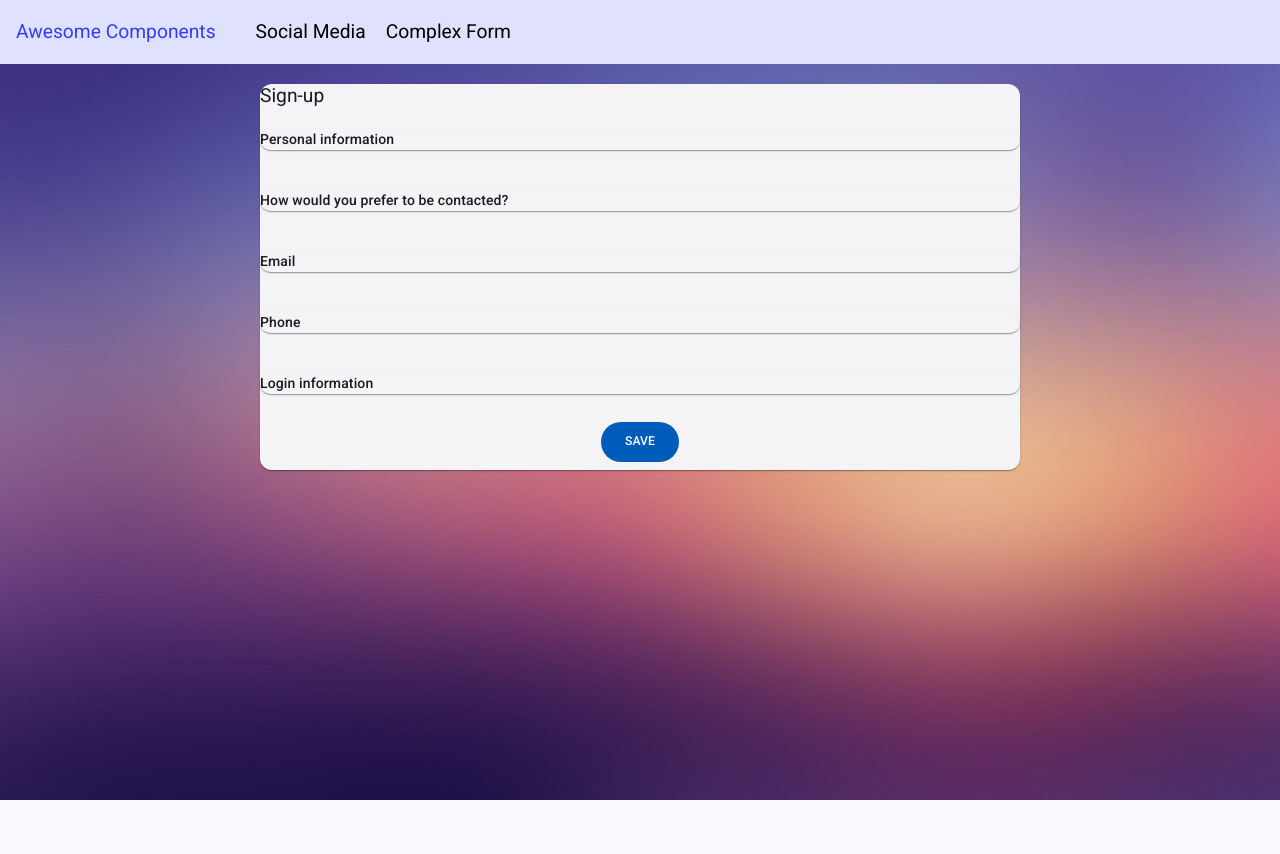
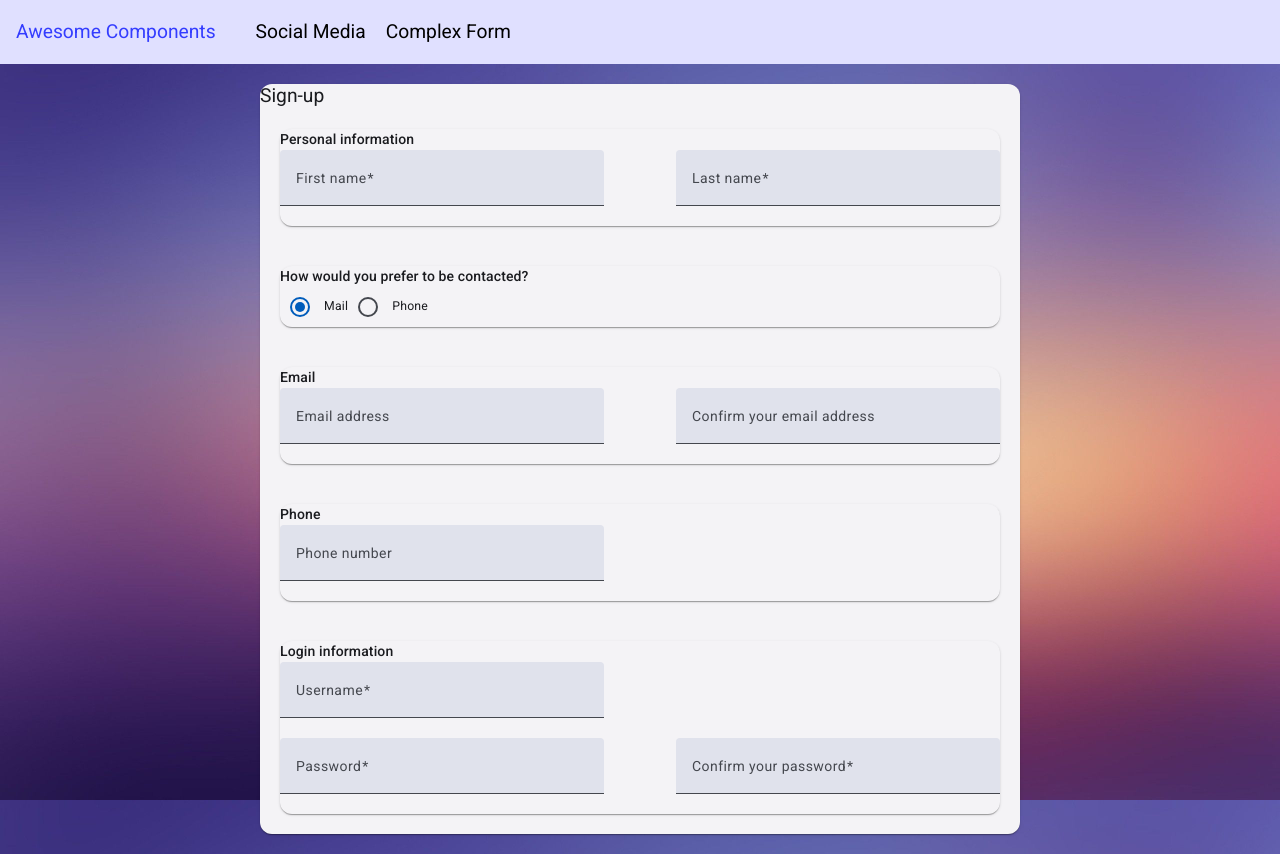
Before and after one commit to Vulcanium/awesome-components, an Angular app: page /complex-form in a window 1280 px wide. Before the commit the page ends 800 px from the top, so only its background shows below. Built offline with nearby package versions, Linux system fonts and the light colour scheme.

Commit message:
Add logic for the "complex-form" feature component + Improve comment text field styling

```diff
--- a/src/app/complex-form/components/complex-form/complex-form.html
+++ b/src/app/complex-form/components/complex-form/complex-form.html
@@ -1,25 +1,71 @@
-<mat-card [formGroup]="mainForm" (ngSubmit)="onSubmitForm()">
+<mat-card [formGroup]="mainForm">
     <mat-card-title>Sign-up</mat-card-title>
 
-    <mat-card class="form-card">
+    <mat-card class="form-card" formGroupName="personalInfo">
         <mat-card-subtitle>Personal information</mat-card-subtitle>
+        <div class="form-row">
+            <mat-form-field appearance="fill">
+                <mat-label>First name</mat-label>
+                <input type="text" matInput formControlName="firstName">
+            </mat-form-field>
+            <mat-form-field appearance="fill">
+                <mat-label>Last name</mat-label>
+                <input type="text" matInput formControlName="lastName">
+            </mat-form-field>
+        </div>
     </mat-card>
+
     <mat-card class="form-card">
         <mat-card-subtitle>How would you prefer to be contacted?</mat-card-subtitle>
+        <mat-radio-group formControlName="contactPreference">
+            <mat-radio-button value="email">Mail</mat-radio-button>
+            <mat-radio-button value="phone">Phone</mat-radio-button>
+        </mat-radio-group>
     </mat-card>
-    <mat-card class="form-card">
+
+    <mat-card class="form-card" formGroupName="email">
         <mat-card-subtitle>Email</mat-card-subtitle>
+        <div class="form-row">
+            <mat-form-field appearance="fill">
+                <mat-label>Email address</mat-label>
+                <input type="text" matInput formControlName="email">
+            </mat-form-field>
+            <mat-form-field appearance="fill">
+                <mat-label>Confirm your email address</mat-label>
+                <input type="text" matInput formControlName="confirm">
+            </mat-form-field>
+        </div>
     </mat-card>
+
     <mat-card class="form-card">
         <mat-card-subtitle>Phone</mat-card-subtitle>
+        <mat-form-field appearance="fill">
+            <mat-label>Phone number</mat-label>
+            <input type="text" matInput formControlName="phone">
+        </mat-form-field>
     </mat-card>
-    <mat-card class="form-card">
+
+    <mat-card class="form-card" formGroupName="loginInfo">
         <mat-card-subtitle>Login information</mat-card-subtitle>
+        <mat-form-field appearance="fill">
+            <mat-label>Username</mat-label>
+            <input type="text" matInput formControlName="username">
+        </mat-form-field>
+        <div class="form-row">
+            <mat-form-field appearance="fill">
+                <mat-label>Password</mat-label>
+                <input type="password" matInput formControlName="password">
+            </mat-form-field>
+            <mat-form-field appearance="fill">
+                <mat-label>Confirm your password</mat-label>
+                <input type="password" matInput formControlName="confirm">
+            </mat-form-field>
+        </div>
     </mat-card>
 
     @if(mainForm.valid) {
         <mat-card-actions>
-            <button mat-flat-button type="submit">SAVE</button>
+            <button mat-flat-button (click)="onSubmitForm()">SAVE</button>
         </mat-card-actions>
     }
 </mat-card>
--- a/src/app/complex-form/components/complex-form/complex-form.scss
+++ b/src/app/complex-form/components/complex-form/complex-form.scss
@@ -21,6 +21,8 @@ mat-card-actions {
 
 .form-card {
     margin: 20px 0;
+    margin-left: 20px;
+    margin-right: 20px;
 }
 
 .mat-radio-button~.mat-radio-button {
--- a/src/app/complex-form/components/complex-form/complex-form.ts
+++ b/src/app/complex-form/components/complex-form/complex-form.ts
@@ -1,33 +1,91 @@
 import { Component, OnInit } from '@angular/core';
-import { FormBuilder, FormGroup, ReactiveFormsModule } from '@angular/forms';
+import { FormBuilder, FormControl, FormGroup, ReactiveFormsModule, Validators } from '@angular/forms';
 import { MatAnchor } from "@angular/material/button";
 import { MatCardModule } from "@angular/material/card";
 import { MatCheckboxModule } from '@angular/material/checkbox';
+import { MatFormFieldModule } from "@angular/material/form-field";
+import { MatInputModule } from '@angular/material/input';
 import { MatRadioModule } from '@angular/material/radio';
 
 @Component({
   selector: 'app-complex-form',
-  imports: [MatCheckboxModule, MatRadioModule, MatCardModule, ReactiveFormsModule, MatAnchor],
+  imports: [MatCheckboxModule, MatRadioModule, MatCardModule, ReactiveFormsModule, MatAnchor, MatFormFieldModule, MatInputModule],
   templateUrl: './complex-form.html',
   styleUrl: './complex-form.scss',
   standalone: true
 })
 export class ComplexForm implements OnInit {
 
+  // Forms
+  personalInfoForm!: FormGroup;
+  emailForm!: FormGroup;
+  loginInfoForm!: FormGroup;
   mainForm!: FormGroup;
+
+  // Controls
+  contactPreferenceControl!: FormControl;
+  emailControl!: FormControl;
+  confirmEmailControl!: FormControl;
+  phoneControl!: FormControl;
+  passwordControl!: FormControl;
+  confirmPasswordControl!: FormControl;
 
   constructor(private formBuilder: FormBuilder) { }
 
   ngOnInit(): void {
+    this.initPersonalInfoForm();
+    this.initContactPreferenceControl();
+    this.initEmailForm();
+    this.initPhoneControl();
+    this.initLoginInfoForm();
     this.initMainForm();
   }
 
-  initMainForm(): void {
-    this.mainForm = this.formBuilder.group({});
+  onSubmitForm(): void {
+    console.log(this.mainForm.value);
   }
 
-  onSubmitForm(): void {
-    throw new Error('Method not implemented.');
+  private initPersonalInfoForm(): void {
+    this.personalInfoForm = this.formBuilder.nonNullable.group({
+      firstName: ['', Validators.required],
+      lastName: ['', Validators.required]
+    })
+  }
+
+  private initContactPreferenceControl(): void {
+    this.contactPreferenceControl = this.formBuilder.nonNullable.control('email'); // Radio button
+  }
+
+  private initEmailForm(): void {
+    this.emailControl = this.formBuilder.nonNullable.control('');
+    this.confirmEmailControl = this.formBuilder.nonNullable.control('');
+
+    this.emailForm = this.formBuilder.nonNullable.group({ email: this.emailControl, confirm: this.confirmEmailControl });
+  }
+
+  private initPhoneControl(): void {
+    this.phoneControl = this.formBuilder.nonNullable.control('');
+  }
+
+  private initLoginInfoForm(): void {
+    this.passwordControl = this.formBuilder.nonNullable.control('', Validators.required);
+    this.confirmPasswordControl = this.formBuilder.nonNullable.control('', Validators.required);
+
+    this.loginInfoForm = this.formBuilder.nonNullable.group({
+      username: ['', Validators.required],
+      password: this.passwordControl,
+      confirm: this.confirmPasswordControl
+    });
+  }
+
+  private initMainForm(): void {
+    this.mainForm = this.formBuilder.nonNullable.group({
+      personalInfo: this.personalInfoForm,
+      contactPreference: this.contactPreferenceControl,
+      email: this.emailForm,
+      phone: this.phoneControl,
+      loginInfo: this.loginInfoForm
+    });
   }
 
 }
--- /dev/null
+++ b/src/app/complex-form/models/email.ts
@@ -0,0 +1,4 @@
+export class Email {
+    email!: string
+    confirm!: string
+}
--- /dev/null
+++ b/src/app/complex-form/models/login-info.ts
@@ -0,0 +1,5 @@
+export class LoginInfo {
+    username!: string
+    password!: string
+    confirm!: string
+}
--- /dev/null
+++ b/src/app/complex-form/models/personal-info.ts
@@ -0,0 +1,4 @@
+export class PersonalInfo {
+    firstName!: string
+    lastName!: string
+}
--- a/src/app/shared/components/comments/comments.html
+++ b/src/app/shared/components/comments/comments.html
@@ -1,6 +1,7 @@
 <div class="comments-row">
     <mat-form-field>
-        <input type="text" matInput placeholder="Leave a comment..." [formControl]="commentControl">
+        <mat-label>Leave a comment...</mat-label>
+        <input type="text" matInput [formControl]="commentControl">
     </mat-form-field>
 
     <button mat-icon-button (click)="onLeaveComment()">
--- a/src/app/shared/components/comments/comments.ts
+++ b/src/app/shared/components/comments/comments.ts
@@ -58,16 +58,6 @@ export class Comments implements OnInit {
     this.initAnimationStates();
   }
 
-  initCommentControl(): void {
-    this.commentControl = this.formBuilder.control('', [Validators.required, Validators.minLength(10)]);
-  }
-
-  initAnimationStates(): void {
-    for (let index in this.comments()) { // Equivalent to: for(let i=0; i<this.comments().length; i++)
-      this.animationStates()[index] = 'default';
-    }
-  }
-
   onLeaveComment(): void {
     if (this.commentControl.invalid) {
       return;
@@ -85,4 +75,14 @@ export class Comments implements OnInit {
     this.animationStates()[index] = 'default';
   }
 
+  private initCommentControl(): void {
+    this.commentControl = this.formBuilder.control('', [Validators.required, Validators.minLength(10)]);
+  }
+
+  private initAnimationStates(): void {
+    for (let index in this.comments()) { // Equivalent to: for(let i=0; i<this.comments().length; i++)
+      this.animationStates()[index] = 'default';
+    }
+  }
+
 }
```
Also changed, not shown: src/app/complex-form/models/complex-form-value.ts (+7 -17 lines).
